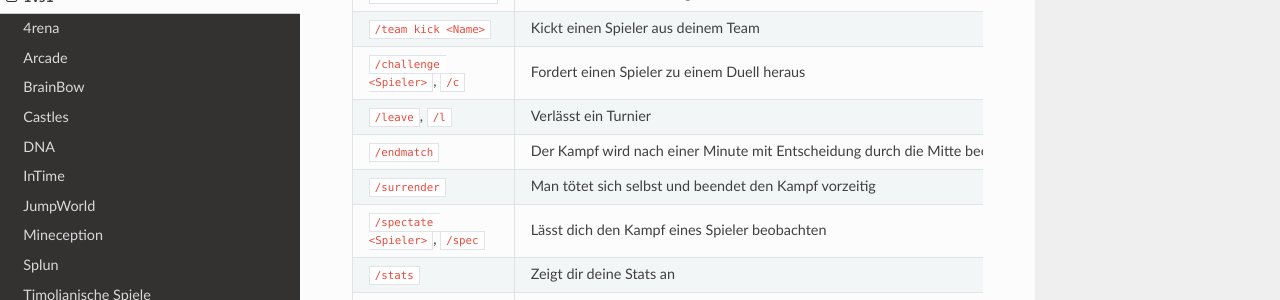
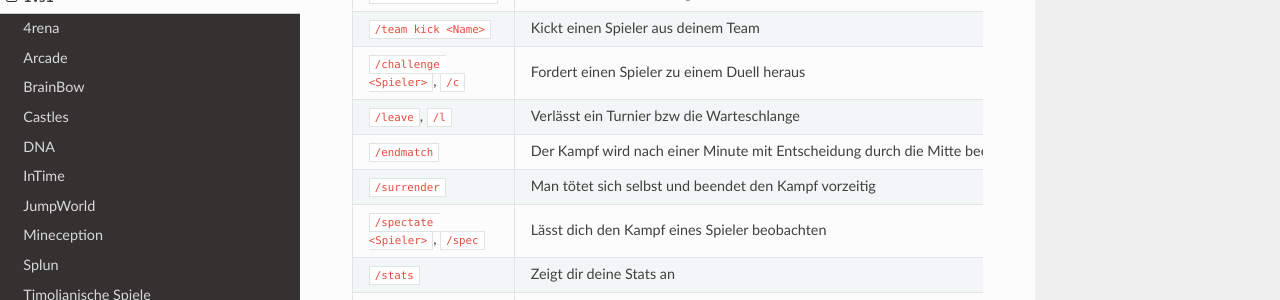
Before and after one commit to TimoliaDE/HowTo, an MkDocs documentation site: the page built from docs/games/1vs1.md, in a window 1280 px wide and 900 px high, scrolled down 3328 px. Shown: the part 151-451 px from the top of the window. Built offline with MkDocs 1.6.1, drawn with Linux system fonts in a browser that asks for light colours; nearby versions of some CDN libraries; old or Windows-style settings are respelled for this version of MkDocs.

Commit message:
/l auch Warteschlange

```diff
--- a/docs/games/1vs1.md
+++ b/docs/games/1vs1.md
@@ -93,7 +93,7 @@ Mit dem Befehl `/winstreak` kannst du deine aktuelle Winstreak ansehen. Beachte:
 | `/team leave <Name>` | Zieht eine Teameinladung zurück |
 | `/team kick <Name>` | Kickt einen Spieler aus deinem Team |
 | `/challenge <Spieler>`, `/c` | Fordert einen Spieler zu einem Duell heraus |
-| `/leave`, `/l` | Verlässt ein Turnier |
+| `/leave`, `/l` | Verlässt ein Turnier bzw die Warteschlange |
 | `/endmatch`  | Der Kampf wird nach einer Minute mit Entscheidung durch die Mitte beendet |
 | `/surrender` | Man tötet sich selbst und beendet den Kampf vorzeitig |
 | `/spectate <Spieler>`, `/spec` | Lässt dich den Kampf eines Spieler beobachten |
```
